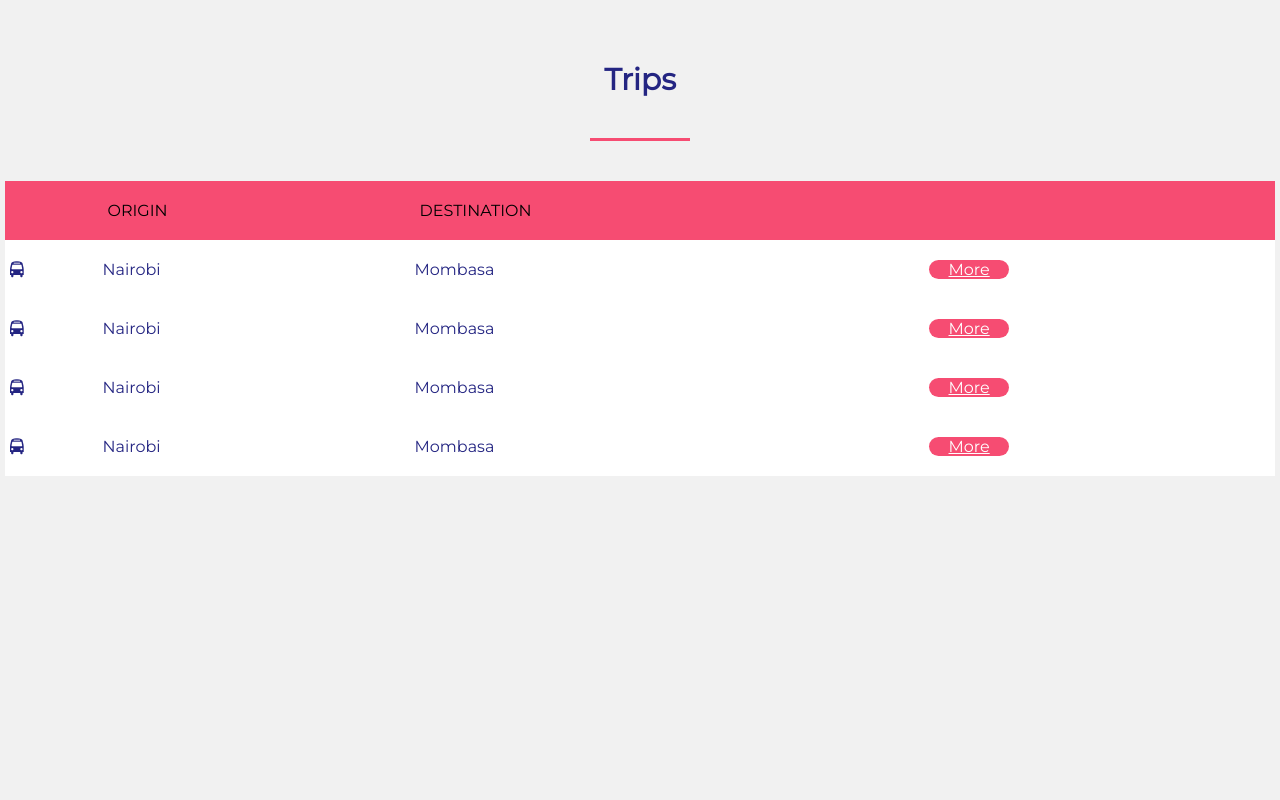
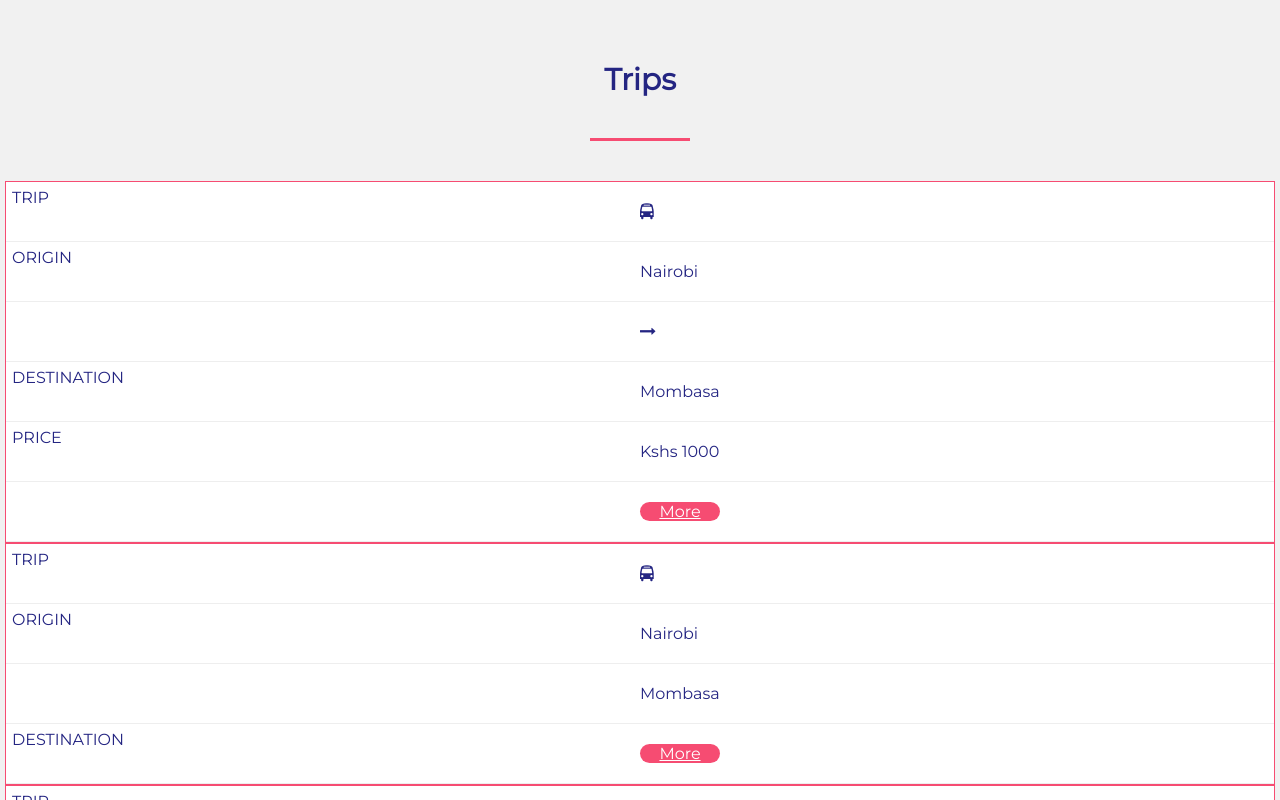
Before and after one commit to nziokaivy/Wayfarer_project, a plain HTML site: page UI/html/index.html in a window 1280 px wide. Shown: the part 2000-2800 px from the top of the page. Drawn offline with Linux system fonts and the light colour scheme.

Commit message:
[Finishes #167626425]: Add responsivity to tables and also sign up form

```diff
--- a/UI/css/admin.css
+++ b/UI/css/admin.css
@@ -348,13 +348,51 @@ td {
         text-align: center;
         padding: 0;
     }
-    th {
-        text-align: center;
-        padding: 10px;
-    }
-    td {
-        text-align: center;
-        padding: 10px;
-    }
 
 }
+
+@media
+only screen and (max-width: 760px),(min-device-width: 768px) and (max-device-width: 1024px)  {
+
+	/* Force table to not be like tables anymore */
+	table, thead, tbody, th, td, tr {
+		display: block;
+	}
+
+	/* Hide table headers (but not display: none;, for accessibility) */
+	thead tr {
+		position: absolute;
+		top: -9999px;
+		left: -9999px;
+	}
+
+	tr { border: 1px solid #F64C72; }
+
+	td {
+		/* Behave  like a "row" */
+		border: none;
+		border-bottom: 1px solid #eee;
+		position: relative;
+		padding-left: 50%;
+	}
+
+	td:before {
+		/* Now like a table header */
+		position: absolute;
+		/* Top/left values mimic padding */
+		top: 6px;
+		left: 6px;
+		width: 45%;
+		padding-right: 10px;
+		white-space: nowrap;
+	}
+
+	/*
+	Label the data
+	*/
+	td:nth-of-type(1):before { content: "ORIGIN"; }
+	td:nth-of-type(2):before { content: "DESTINATION"; }
+	td:nth-of-type(3):before { content: "PRICE"; }
+	td:nth-of-type(4):before { content: "DATE CREATED"; }
+	td:nth-of-type(5):before { content: ""; }
+}
--- a/UI/css/index.css
+++ b/UI/css/index.css
@@ -495,6 +495,10 @@ table {
   border-collapse: collapse;
 }
 
+.fa-long-arrow-right {
+  font-size: 148px;
+}
+
 thead {
   background: #F64C72;
   -webkit-border-top-left-radius: 10px;
@@ -542,13 +546,14 @@ td {
   margin-top : 140px;
   padding:5px;
 }
-  .heading h1{
+.heading h1{
   text-align: center;
   color: #242582;
   margin-bottom: 30px;
   font-size: 30px;
 
 }
+
 
 @media screen and (max-width:1000px) {
   #trips {
@@ -558,21 +563,62 @@ td {
     padding: 0;
 
     }
-  th {
-    text-align: center;
-    padding: 10px;
-  }
   .more-button {
     display: block;
     float: left;
   }
-  td {
-    margin: 5px;
-  }
+
   .row:after {
     content: "";
     display: table;
     clear: both;
   }
   }
+
+  @media
+  only screen and (max-width: 760px),(min-device-width: 768px) and (max-device-width: 1024px)  {
+
+    /* Force table to not be like tables anymore */
+    table, thead, tbody, th, td, tr {
+      display: block;
+    }
+
+    /* Hide table headers (but not display: none;, for accessibility) */
+    thead tr {
+      position: absolute;
+      top: -9999px;
+      left: -9999px;
+    }
+
+    tr { border: 1px solid #F64C72; }
+
+    td {
+      /* Behave  like a "row" */
+      border: none;
+      border-bottom: 1px solid #eee;
+      position: relative;
+      padding-left: 50%;
+    }
+
+    td:before {
+      /* Now like a table header */
+      position: absolute;
+      /* Top/left values mimic padding */
+      top: 6px;
+      left: 6px;
+      width: 45%;
+      padding-right: 10px;
+      white-space: nowrap;
+    }
+
+    /*
+    Label the data
+    */
+    td:nth-of-type(1):before { content: "TRIP"; }
+    td:nth-of-type(2):before { content: "ORIGIN"; }
+    td:nth-of-type(3):before { content: ""; }
+    td:nth-of-type(4):before { content: "DESTINATION"; }
+    td:nth-of-type(5):before { content: "PRICE"; }
+    td:nth-of-type(6):before { content: ""; }
+  }
 /*end of trip section */
--- a/UI/html/index.html
+++ b/UI/html/index.html
@@ -96,7 +96,13 @@
                         ORIGIN
                     </th>
                     <th>
+
+                    </th>
+                    <th>
                         DESTINATION
+                    </th>
+                    <th>
+                        PRICE
                     </th>
                     <th>
                     </th>
@@ -106,7 +112,9 @@
                 <tr>
                     <td><i class="fa fa-bus"></i></td>
                     <td>Nairobi</td>
+                    <td><i class="fa fa-long-arrow-right"></i></td>
                     <td>Mombasa</td>
+                    <td>Kshs 1000</td>
                     <td><a href="specifictrip.html" class="more-button">More</a></td>
                 </tr>
                 <tr>
```
Also changed, not shown: UI/css/signup.css (+0 -30 lines).
